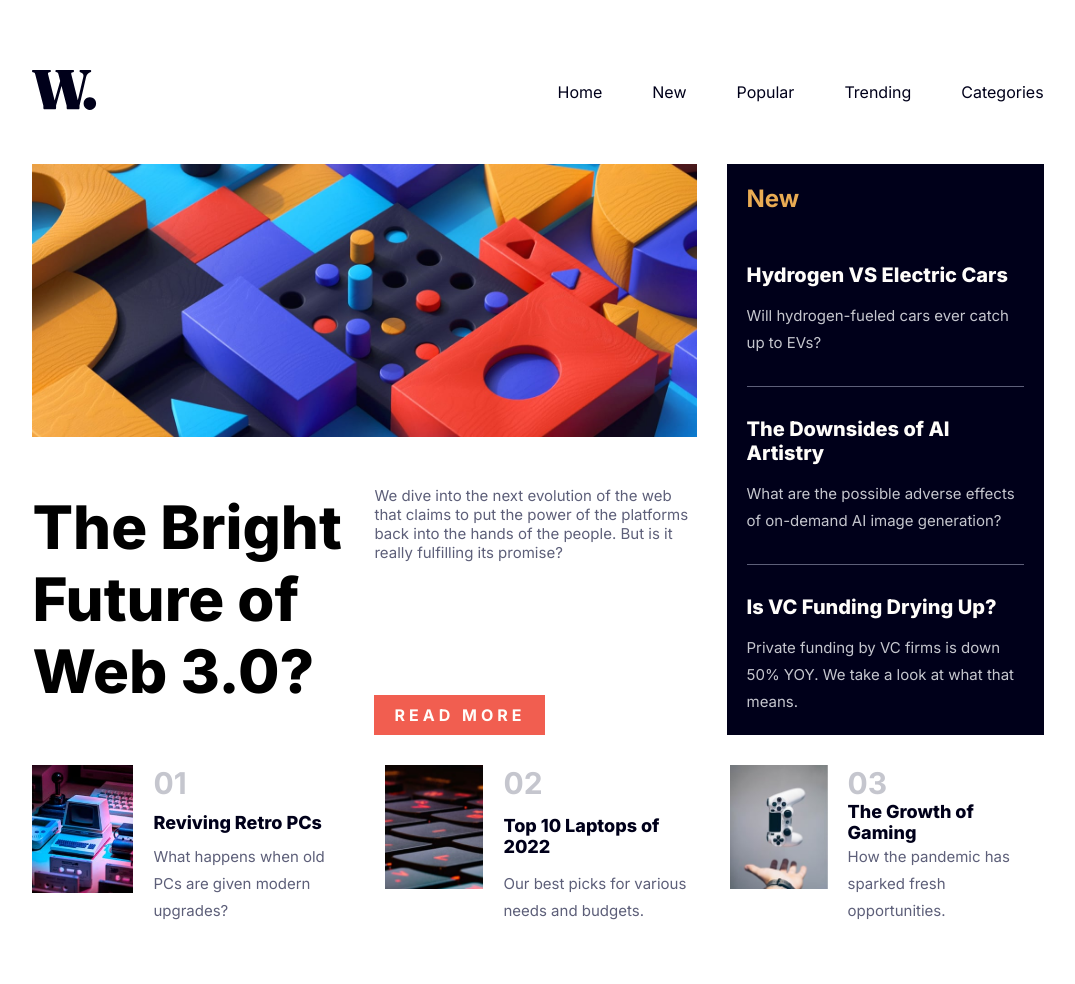
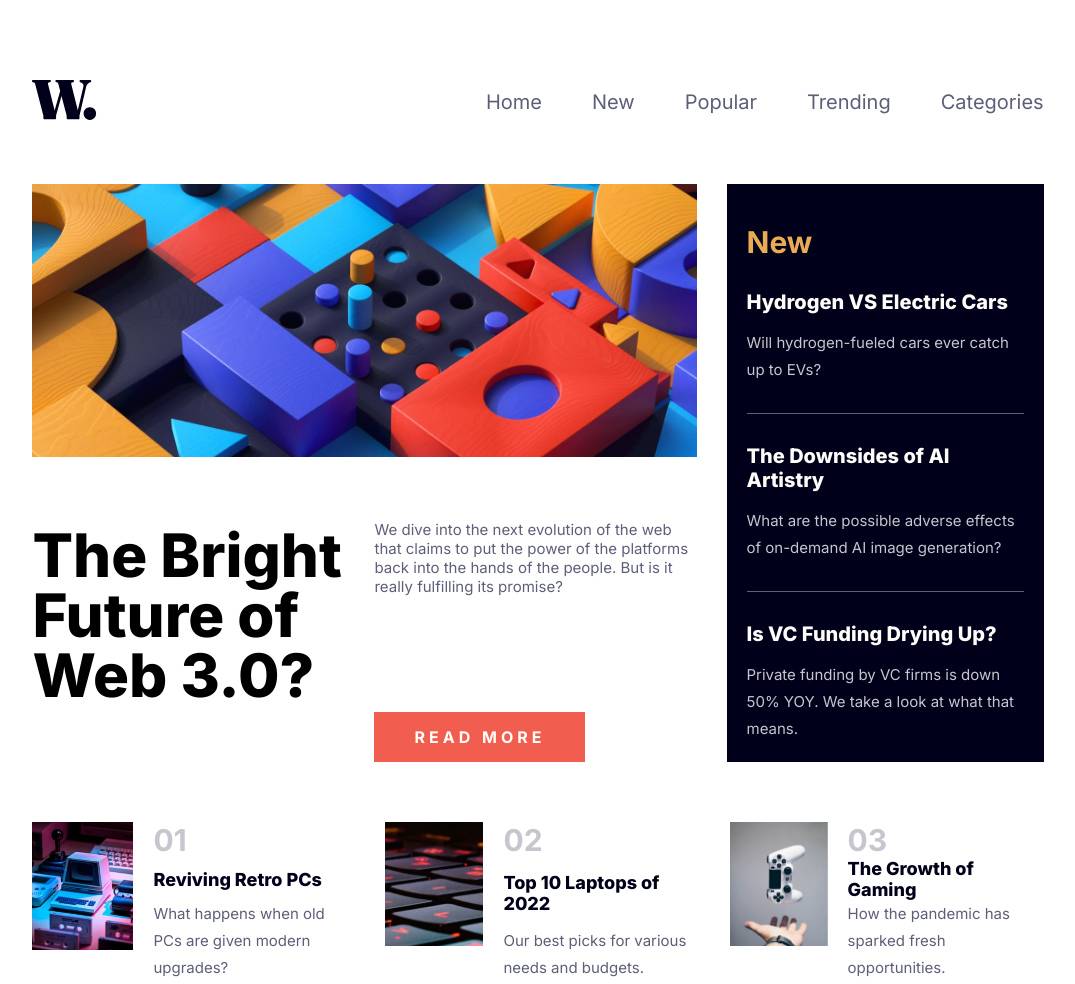
Before and after one commit to Franche020/news-homepage-main, a website: page index.html in a window 1280 px wide. Shown: the top 984 px of the page, without its empty margins (102-1177 px from the left). Drawn offline with Linux system fonts and the light colour scheme.

Commit message:
Revisado, OK

```diff
--- a/src/sass/layout/_aside.scss
+++ b/src/sass/layout/_aside.scss
@@ -12,7 +12,8 @@ aside {
     flex-direction: column;
     h2 {
         color: v.$orange;
-        margin-bottom: 2rem;
+        margin-top: 2rem;
+        font-size: 3rem;
     }
 }
 .aside__seccion {
--- a/src/sass/layout/_body.scss
+++ b/src/sass/layout/_body.scss
@@ -9,6 +9,7 @@
         display: grid;
         grid-template-columns: repeat(3 , 1fr);
         gap: 3rem;
+        row-gap: 6rem;
         margin: 5rem auto 7rem auto;
 
         header {
--- a/src/sass/layout/_header.scss
+++ b/src/sass/layout/_header.scss
@@ -5,7 +5,10 @@ header {
     display: flex;
     justify-content: space-between;
     align-items: center;
-    margin: 2rem 0 2rem 0;
+    margin: 3rem 0 4rem 0;
+    @include m.mobile{
+        margin-bottom: 0;
+    }
 }
 
 .logo {
@@ -26,7 +29,8 @@ header {
             gap: 5rem;
         }
         a{
-            color: v.$darkblue;
+            color: v.$Darkgray;
+            font-size: 2rem;
             &:hover{
                 color:v.$orange;
             }
--- a/src/sass/layout/_main.scss
+++ b/src/sass/layout/_main.scss
@@ -28,24 +28,22 @@ main {
     grid-row: 2/4;
     @include m.mobile{
         font-size: 6rem;
+        line-height: 1;
     }
 }
 .articulo__boton {
     grid-column: 2/3;
-    margin: 2rem 0;
+    margin-top: 2rem;
     display: flex;
     align-items: end;
     @include m.mobile{
-
             margin-bottom: 0;
-
-
     }
       a {
         background-color: v.$red;
         color: v.$white;
         text-transform: uppercase;
-        padding: 1rem 2rem;
+        padding: 1.5rem 4rem;
         font-weight: 700;
         letter-spacing: 0.4rem;
         &:hover {
--- a/src/sass/layout/_section.scss
+++ b/src/sass/layout/_section.scss
@@ -5,7 +5,7 @@ section {
     display: flex;
     flex-direction: column;
     gap: 3rem;
-    margin: 5rem 0;
+    margin: 2rem 0 5rem 0;
     @include m.mobile{
         flex-direction: row;
     }
```
Also changed, not shown: build/css/app.css, design/Captura de pantalla 2022-11-25 a las 16.45.13.png (added).
